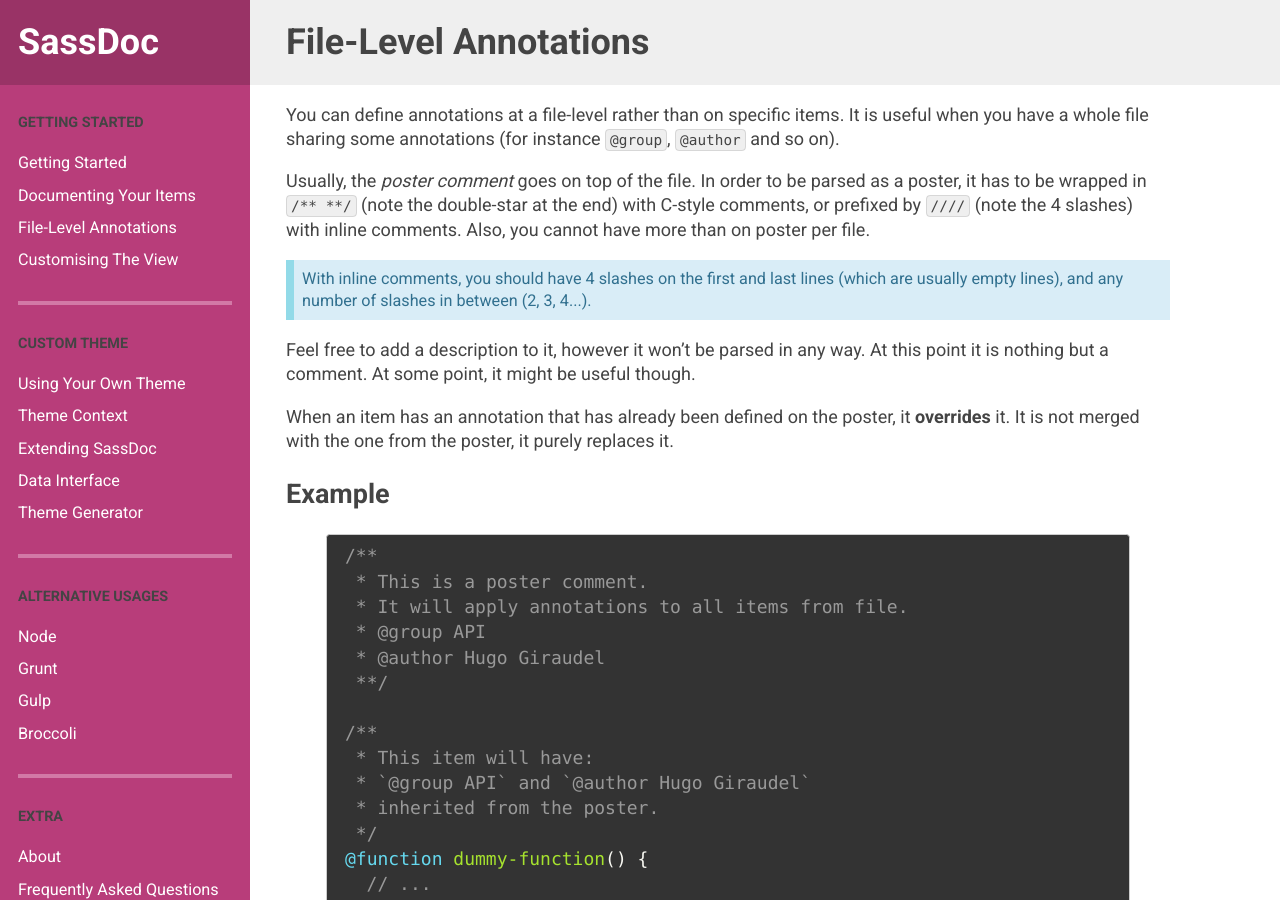
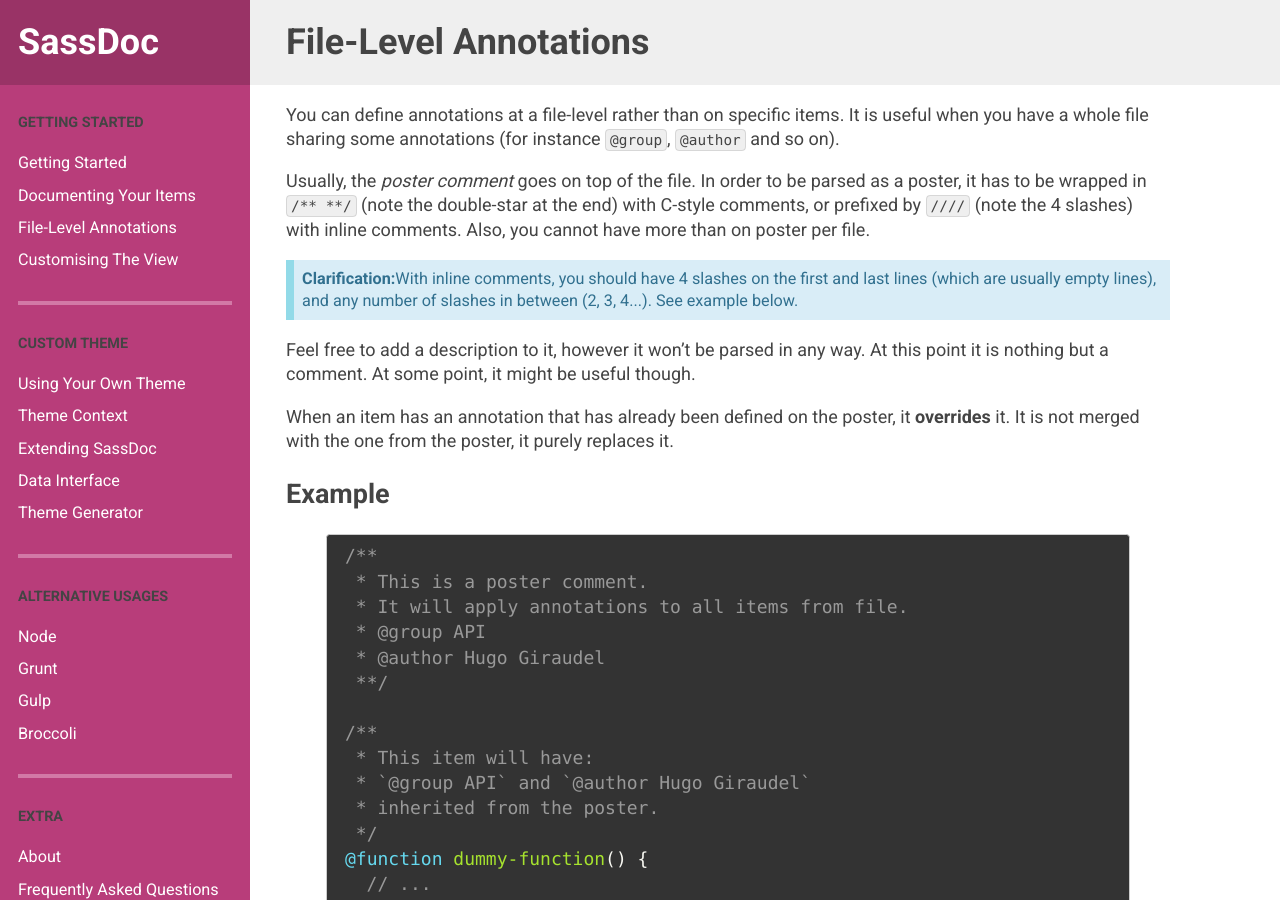
Before and after one commit to SassDoc/sassdoc.github.io, a Jekyll site: the page built from file-level-annotations/index.md, in a window 1280 px wide and 900 px high. Built offline with Jekyll 4.4.1, drawn with Linux system fonts in a browser that asks for light colours.

Commit message:
Improved docs about file-level annotations

```diff
--- a/file-level-annotations/index.md
+++ b/file-level-annotations/index.md
@@ -8,7 +8,7 @@ You can define annotations at a file-level rather than on specific items. It is
 
 Usually, the *poster comment* goes on top of the file. In order to be parsed as a poster, it has to be wrapped in `/** **/` (note the double-star at the end) with C-style comments, or prefixed by `////` (note the 4 slashes) with inline comments. Also, you cannot have more than on poster per file.
 
-<p class="note  note--info">With inline comments, you should have 4 slashes on the first and last lines (which are usually empty lines), and any number of slashes in between (2, 3, 4...).</p>
+<p class="note  note--info"><strong>Clarification:</strong>With inline comments, you should have 4 slashes on the first and last lines (which are usually empty lines), and any number of slashes in between (2, 3, 4...). See example below.</p>
 
 Feel free to add a description to it, however it won't be parsed in any way. At this point it is nothing but a comment. At some point, it might be useful though.
 
```
